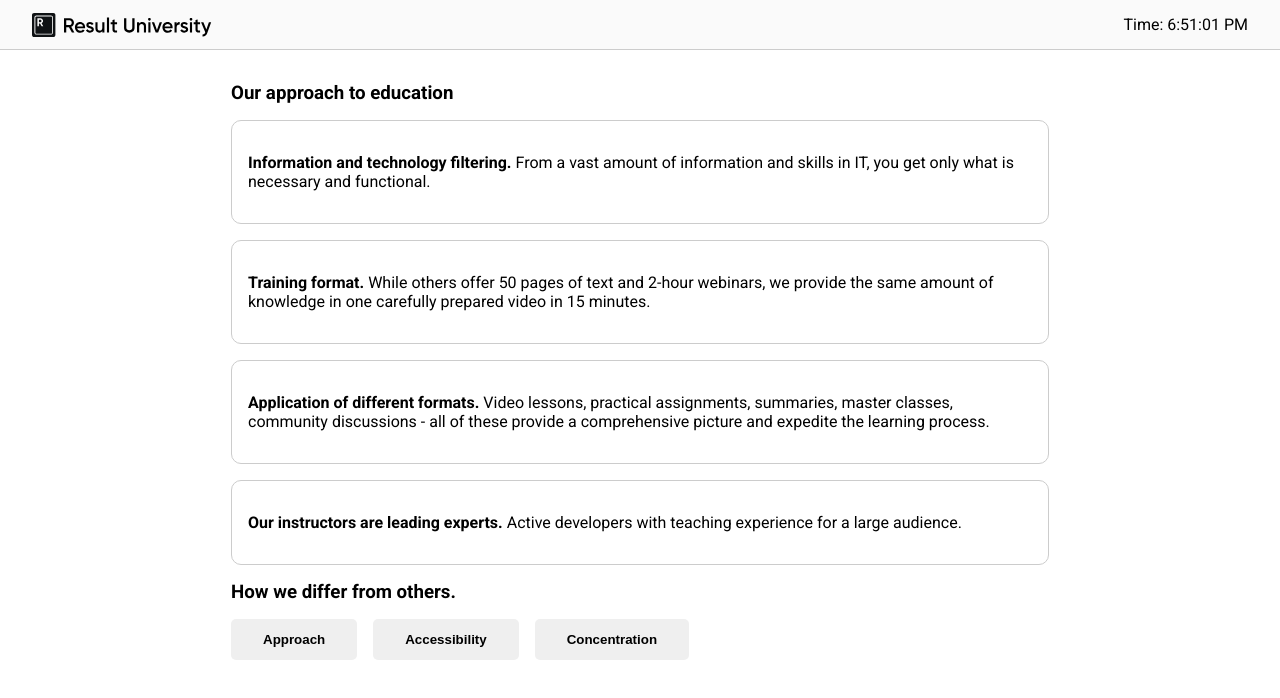
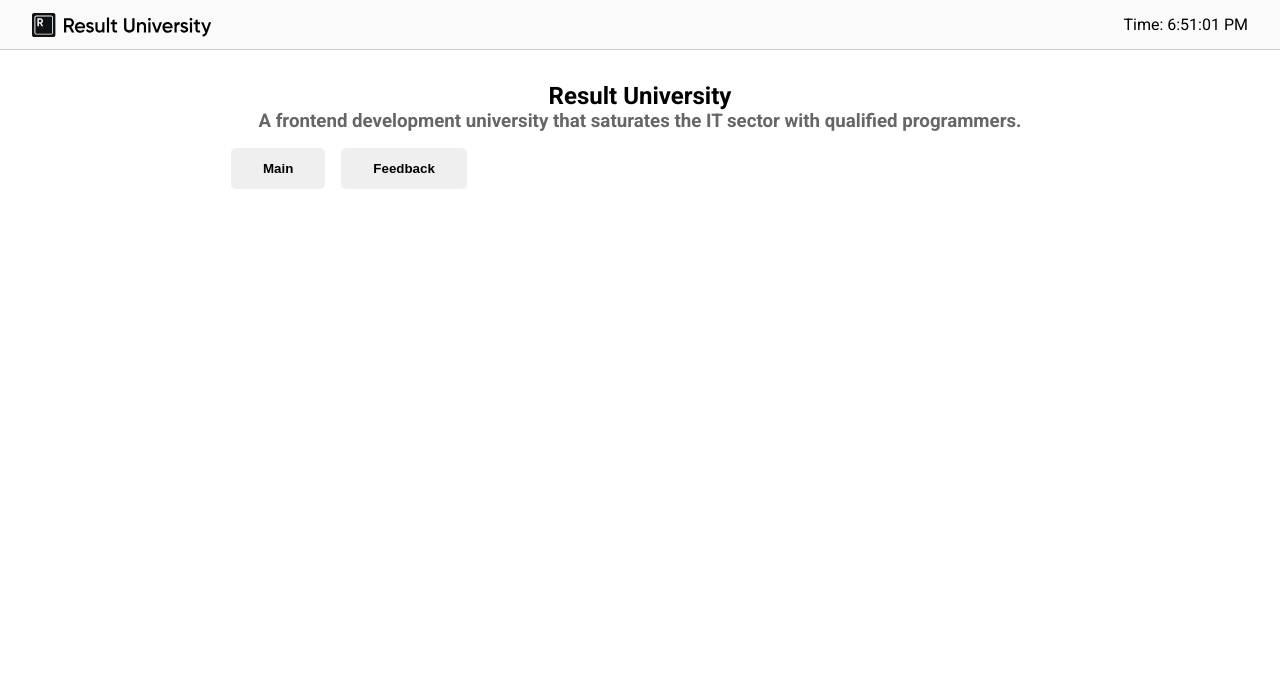
Before and after one commit to eduard7mar/react-test-2612, a React (Vite) app: page / in a window 1280 px wide. Shown: the top 698 px of the page. Built offline with nearby package versions, Linux system fonts and the light colour scheme.

Commit message:
added Tabs

```diff
--- a/src/App.jsx
+++ b/src/App.jsx
@@ -1,39 +1,30 @@
 import Header from "./components/Header";
-import { ways, differences } from "./data";
-import WayToTeach from "./components/WayToTeach";
-import Button from "./components/Button/Button";
+import TeachingSection from "./components/TeachingSection";
+import DifferencesSection from "./components/DifferencesSection";
+import IntroSection from "./components/IntroSection";
+import TabsSection from "./components/TabsSection";
+import FeedbackSection from "./components/FeedbackSection";
 import { useState } from "react";
 
 export default function App() {
-  const [content, setContent] = useState("Click the button");
-
-  function handleClick(type) {
-    setContent(type);
-  }
+  const [tab, setTab] = useState();
 
   return (
     <div>
       <Header />
       <main>
-        <section>
-          <h3>Our approach to education</h3>
+        <IntroSection />
+        <TabsSection active={tab} onChange={(current) => setTab(current)} />
 
-          <ul>
-            <WayToTeach {...ways[0]} />
-            <WayToTeach {...ways[1]} />
-            <WayToTeach {...ways[2]} />
-            <WayToTeach {...ways[3]} />
-          </ul>
-        </section>
-        <section>
-          <h3>How we differ from others.</h3>
+        {tab === "main" && (
+          <>
+            <TeachingSection />
+            <DifferencesSection />
+          </>
+        )}
 
-          <Button onClick={() => handleClick("way")}>Approach</Button>
-          <Button onClick={() => handleClick("easy")}>Accessibility</Button>
-          <Button onClick={() => handleClick("program")}>Concentration</Button>
+        {tab === "feedback" && <FeedbackSection />}
 
-          <p>{differences[content]}</p>
-        </section>
       </main>
     </div>
   );
--- a/src/components/Button/Button.jsx
+++ b/src/components/Button/Button.jsx
@@ -1,5 +1,9 @@
 import "./Button.css";
 
-export default function Button({ children, onClick }) {
-    return <button className="button" onClick={onClick}>{ children }</button>
+export default function Button({ children, onClick, isActive }) {
+  return (
+    <button className={isActive ? "button active" : "button"} onClick={onClick}>
+      {children}
+    </button>
+  );
 }
--- /dev/null
+++ b/src/components/DifferencesSection.jsx
@@ -0,0 +1,39 @@
+import { differences } from "../data";
+import Button from "../components/Button/Button";
+import { useState } from "react";
+
+export default function DifferencesSection() {
+  const [contentType, setContentType] = useState(null);
+
+  function handleClick(type) {
+    setContentType(type);
+  }
+
+  return (
+    <section>
+      <h3>How we differ from others.</h3>
+
+      <Button
+        isActive={contentType === "way"}
+        onClick={() => handleClick("way")}
+      >
+        Approach
+      </Button>
+      <Button
+        isActive={contentType === "easy"}
+        onClick={() => handleClick("easy")}
+      >
+        Accessibility
+      </Button>
+      <Button
+        isActive={contentType === "program"}
+        onClick={() => handleClick("program")}
+      >
+        Concentration
+      </Button>
+
+      {!contentType && <p>Press the button</p>}
+      {contentType && <p>{differences[contentType]}</p>}
+    </section>
+  );
+}
--- /dev/null
+++ b/src/components/FeedbackSection.jsx
@@ -0,0 +1,7 @@
+export default function FeedbackSection() {
+  return (
+    <section>
+      <h3>Feedback</h3>
+    </section>
+  );
+}
--- /dev/null
+++ b/src/components/IntroSection.jsx
@@ -0,0 +1,11 @@
+export default function IntroSection() {
+  return (
+    <section>
+      <h1 className="centered">Result University</h1>
+      <h3 className="centered" style={{color: "#666"}}>
+        A frontend development university that saturates the IT sector with
+        qualified programmers.
+      </h3>
+    </section>
+  );
+}
--- /dev/null
+++ b/src/components/TabsSection.jsx
@@ -0,0 +1,10 @@
+import Button from "./Button/Button";
+
+export default function TabsSection({ active, onChange }) {
+  return (
+    <section style={{ marginBottom: "1rem" }}>
+      <Button isActive={active === "main"} onClick={() => onChange("main")}>Main</Button>
+      <Button isActive={active === "feedback"} onClick={() => onChange("feedback")}>Feedback</Button>
+    </section>
+  );
+}
--- /dev/null
+++ b/src/components/TeachingSection.jsx
@@ -0,0 +1,16 @@
+import WayToTeach from "./WayToTeach";
+import { ways } from "../data";
+
+export default function TeachingSection() {
+  return (
+    <section>
+      <h3>Our approach to education</h3>
+
+      <ul>
+        {ways.map((way) => (
+          <WayToTeach key={way.title} {...way} />
+        ))}
+      </ul>
+    </section>
+  );
+}
--- a/src/index.css
+++ b/src/index.css
@@ -46,3 +46,7 @@
 p {
   padding: 1rem 0;
 }
+
+.centered {
+  text-align: center;
+}
```
